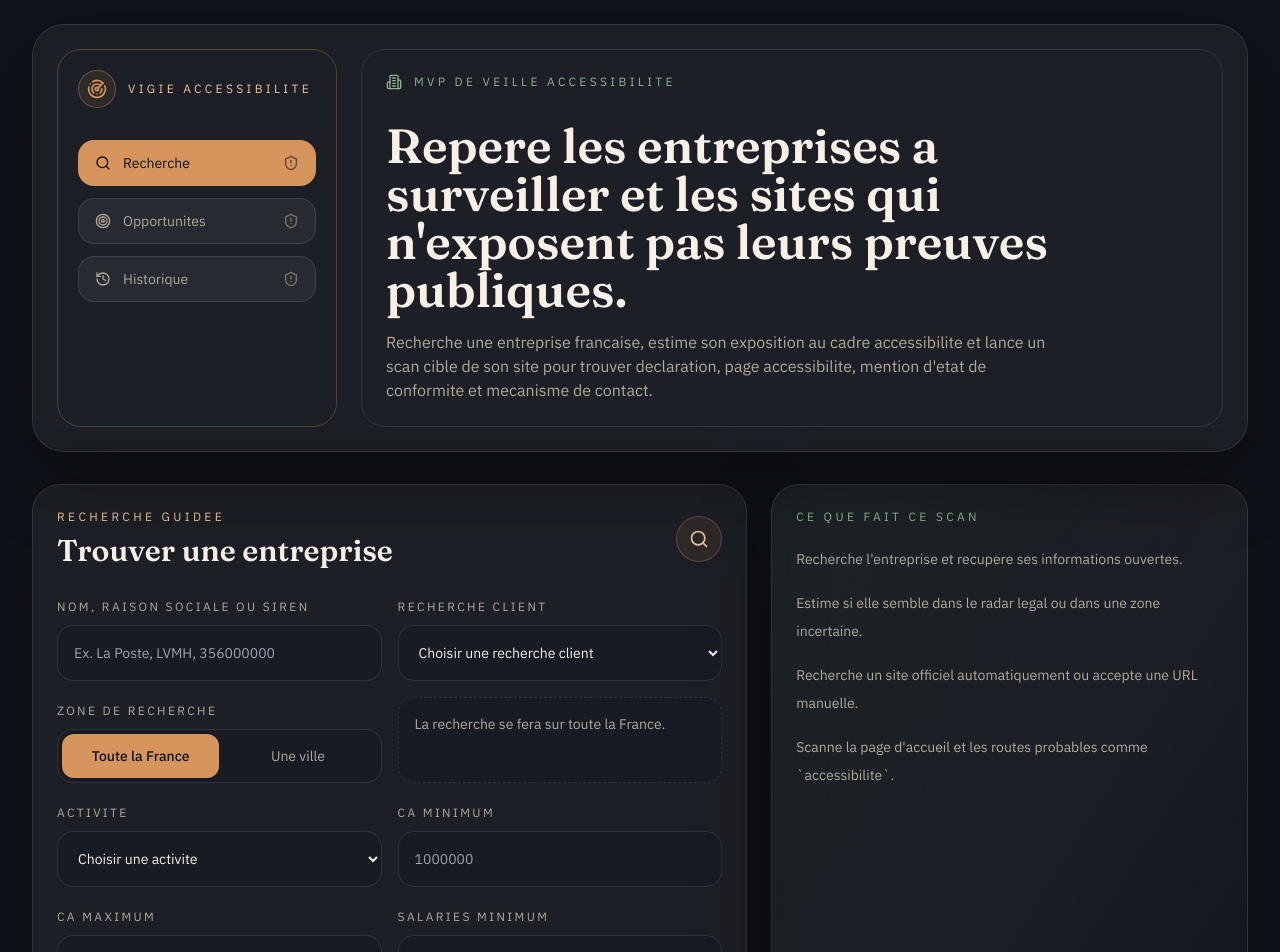
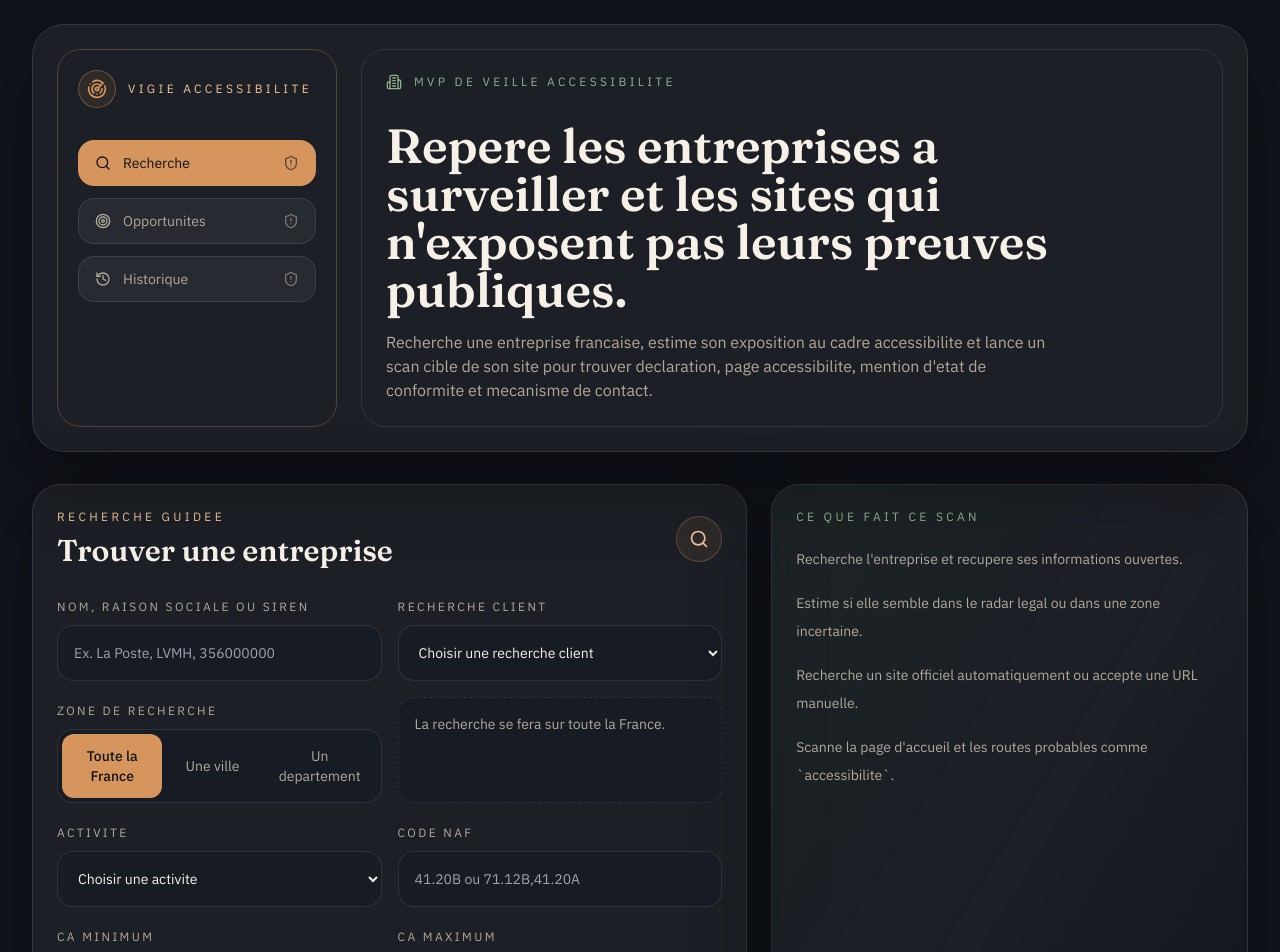
Before and after one commit to Valerie2805/vigie-accessibilite, a React (Vite) app: page / in a window 1280 px wide. Shown: the top 952 px of the page. Built offline with nearby package versions, Linux system fonts and the light colour scheme.

Commit message:
Ajout recherche par code NAF et departement

```diff
--- a/src/pages/Home.tsx
+++ b/src/pages/Home.tsx
@@ -21,36 +21,115 @@ import type { Company, EligibilityStatus, ScanStatus } from '@/types';
 type EligibilityFilter = 'tous' | EligibilityStatus;
 type AccessibilityFilter = 'tous' | 'sans_analyse' | ScanStatus;
 
+type ClientSearchPreset = {
+  value: string;
+  label: string;
+  group: string;
+  query?: string;
+  nafCodes?: string[];
+};
+
+const clientSearchPresets: ClientSearchPreset[] = [
+  {
+    value: 'agence-web',
+    label: 'Agence web',
+    group: 'Agences web',
+    query: 'agence web',
+  },
+  {
+    value: 'creation-site-internet',
+    label: 'Creation site internet',
+    group: 'Agences web',
+    query: 'creation site internet',
+  },
+  {
+    value: 'refonte-site-internet',
+    label: 'Refonte site internet',
+    group: 'Agences web',
+    query: 'refonte site internet',
+  },
+  {
+    value: 'studio-digital',
+    label: 'Studio digital',
+    group: 'Studios / freelances structures',
+    query: 'studio digital',
+  },
+  {
+    value: 'studio-web',
+    label: 'Studio web',
+    group: 'Studios / freelances structures',
+    query: 'studio web',
+  },
+  {
+    value: 'wordpress',
+    label: 'WordPress',
+    group: 'Studios / freelances structures',
+    query: 'WordPress',
+  },
+  {
+    value: 'site-vitrine',
+    label: 'Site vitrine',
+    group: 'Studios / freelances structures',
+    query: 'site vitrine',
+  },
+  {
+    value: 'communication-digitale',
+    label: 'Communication digitale',
+    group: 'Communication digitale',
+    query: 'communication digitale',
+  },
+  {
+    value: 'marketing-digital',
+    label: 'Marketing digital',
+    group: 'Communication digitale',
+    query: 'marketing digital',
+  },
+  {
+    value: 'strategie-digitale',
+    label: 'Strategie digitale',
+    group: 'Communication digitale',
+    query: 'strategie digitale',
+  },
+  {
+    value: 'bet',
+    label: "BET (Bureau d'etudes Techniques)",
+    group: 'BTP / ingenierie',
+    nafCodes: ['71.12B'],
+  },
+  {
+    value: 'entreprise-generale-construction',
+    label: 'Entreprise generale de construction',
+    group: 'BTP / ingenierie',
+    nafCodes: ['41.20A', '41.20B', '42.99Z'],
+  },
+  {
+    value: 'ingenierie-batiment',
+    label: 'Ingenierie du batiment',
+    group: 'BTP / ingenierie',
+    nafCodes: ['71.12B'],
+  },
+];
+
 const clientSearchOptions = [
   {
     label: 'Agences web',
-    keywords: [
-      'agence web',
-      'creation site internet',
-      'refonte site internet',
-    ],
+    options: clientSearchPresets.filter((option) => option.group === 'Agences web'),
   },
   {
     label: 'Studios / freelances structures',
-    keywords: ['studio digital', 'studio web', 'WordPress', 'site vitrine'],
+    options: clientSearchPresets.filter(
+      (option) => option.group === 'Studios / freelances structures',
+    ),
   },
   {
     label: 'Communication digitale',
-    keywords: [
-      'communication digitale',
-      'marketing digital',
-      'strategie digitale',
-    ],
+    options: clientSearchPresets.filter((option) => option.group === 'Communication digitale'),
   },
   {
     label: 'BTP / ingenierie',
-    keywords: [
-      "BET (Bureau d'etudes Techniques)",
-      'Entreprise generale de construction',
-      'Ingenierie du batiment',
-    ],
+    options: clientSearchPresets.filter((option) => option.group === 'BTP / ingenierie'),
   },
-] as const;
+];
 
 const activityOptions = [
   { value: '', label: 'Choisir une activite' },
@@ -78,9 +157,11 @@ export default function Home() {
   const [query, setQuery] = useState('');
   const [selectedClientSearch, setSelectedClientSearch] = useState('');
   const [city, setCity] = useState('');
-  const [searchScope, setSearchScope] = useState<'france' | 'city'>('france');
+  const [department, setDepartment] = useState('');
+  const [searchScope, setSearchScope] = useState<'france' | 'city' | 'department'>('france');
   const [selectedActivity, setSelectedActivity] = useState('');
   const [customActivity, setCustomActivity] = useState('');
+  const [nafCode, setNafCode] = useState('');
   const [minRevenue, setMinRevenue] = useState('');
   const [maxRevenue, setMaxRevenue] = useState('');
   const [minEmployees, setMinEmployees] = useState('');
@@ -96,6 +177,15 @@ export default function Home() {
   const [error, setError] = useState<string | null>(null);
 
   const metier = selectedActivity === 'autre' ? customActivity : selectedActivity;
+  const selectedClientPreset = clientSearchPresets.find(
+    (option) => option.value === selectedClientSearch,
+  );
+  const hasSearchCriteria =
+    query.trim().length >= 2 ||
+    metier.trim().length >= 2 ||
+    nafCode.trim().length >= 4 ||
+    (searchScope === 'city' && city.trim().length >= 2) ||
+    (searchScope === 'department' && department.trim().length >= 2);
 
   const filteredResults = useMemo(() => {
     return results.filter((company) => {
@@ -167,7 +257,9 @@ export default function Home() {
       const response = await searchCompanies(
         query,
         searchScope === 'city' ? city : undefined,
+        searchScope === 'department' ? department : undefined,
         metier,
+        nafCode,
         minRevenue ? Number(minRevenue) : undefined,
         maxRevenue ? Number(maxRevenue) : undefined,
         minEmployees ? Number(minEmployees) : undefined,
@@ -281,7 +373,10 @@ export default function Home() {
                 value={query}
                 onChange={(event) => {
                   setQuery(event.target.value);
-                  if (event.target.value !== selectedClientSearch) {
+                  if (
+                    event.target.value !== selectedClientPreset?.query ||
+                    selectedClientPreset?.nafCodes?.length
+                  ) {
                     setSelectedClientSearch('');
                   }
                 }}
@@ -297,8 +392,13 @@ export default function Home() {
               <select
                 value={selectedClientSearch}
                 onChange={(event) => {
+                  const selectedOption = clientSearchPresets.find(
+                    (option) => option.value === event.target.value,
+                  );
+
                   setSelectedClientSearch(event.target.value);
-                  setQuery(event.target.value);
+                  setQuery(selectedOption?.query ?? '');
+                  setNafCode(selectedOption?.nafCodes?.join(',') ?? '');
                 }}
                 className="h-14 w-full rounded-2xl border border-white/10 bg-ink-soft px-4 text-sm text-ivory outline-none transition focus:border-copper/50"
               >
@@ -307,9 +407,13 @@ export default function Home() {
                 </option>
                 {clientSearchOptions.map((group) => (
                   <optgroup key={group.label} label={group.label}>
-                    {group.keywords.map((keyword) => (
-                      <option key={keyword} value={keyword} className="bg-ink text-ivory">
-                        {keyword}
+                    {group.options.map((option) => (
+                      <option
+                        key={option.value}
+                        value={option.value}
+                        className="bg-ink text-ivory"
+                      >
+                        {option.label}
                       </option>
                     ))}
                   </optgroup>
@@ -327,6 +431,7 @@ export default function Home() {
                   onClick={() => {
                     setSearchScope('france');
                     setCity('');
+                    setDepartment('');
                   }}
                   className={
                     searchScope === 'france'
@@ -347,6 +452,17 @@ export default function Home() {
                 >
                   Une ville
                 </button>
+                <button
+                  type="button"
+                  onClick={() => setSearchScope('department')}
+                  className={
+                    searchScope === 'department'
+                      ? 'flex-1 rounded-xl bg-white/10 px-4 py-3 font-medium text-ivory'
+                      : 'flex-1 rounded-xl px-4 py-3 text-ivory-muted transition hover:text-ivory'
+                  }
+                >
+                  Un departement
+                </button>
               </div>
             </div>
 
@@ -360,6 +476,18 @@ export default function Home() {
                   onChange={(event) => setCity(event.target.value)}
                   className="h-14 w-full rounded-2xl border border-white/10 bg-ink-soft px-4 text-sm text-ivory outline-none transition focus:border-copper/50"
                   placeholder="Paris"
+                />
+              </label>
+            ) : searchScope === 'department' ? (
+              <label className="space-y-2">
+                <span className="text-xs uppercase tracking-[0.2em] text-ivory-muted">
+                  Departement
+                </span>
+                <input
+                  value={department}
+                  onChange={(event) => setDepartment(event.target.value)}
+                  className="h-14 w-full rounded-2xl border border-white/10 bg-ink-soft px-4 text-sm text-ivory outline-none transition focus:border-copper/50"
+                  placeholder="75, 69, 13, 974..."
                 />
               </label>
             ) : (
@@ -407,6 +535,23 @@ export default function Home() {
                 />
               </label>
             ) : null}
+
+            <label className="space-y-2">
+              <span className="text-xs uppercase tracking-[0.2em] text-ivory-muted">
+                Code NAF
+              </span>
+              <input
+                value={nafCode}
+                onChange={(event) => {
+                  setNafCode(event.target.value);
+                  if (selectedClientPreset?.nafCodes?.join(',') !== event.target.value) {
+                    setSelectedClientSearch('');
+                  }
+                }}
+                className="h-14 w-full rounded-2xl border border-white/10 bg-ink-soft px-4 text-sm text-ivory outline-none transition focus:border-copper/50"
+                placeholder="41.20B ou 71.12B,41.20A"
+              />
+            </label>
 
             <label className="space-y-2">
               <span className="text-xs uppercase tracking-[0.2em] text-ivory-muted">
@@ -473,8 +618,7 @@ export default function Home() {
             <button
               type="submit"
               disabled={
-                loading ||
-                (query.trim().length < 2 && metier.trim().length < 2)
+                loading || !hasSearchCriteria
               }
               className="inline-flex h-12 items-center gap-2 rounded-full bg-copper px-5 text-sm font-semibold text-ink transition hover:brightness-110 disabled:cursor-not-allowed disabled:opacity-50"
             >
@@ -487,8 +631,8 @@ export default function Home() {
             </button>
             <p className="text-sm text-ivory-muted">
               Recherche sur toute la France par defaut, puis filtrage optionnel par
-              ville, activite, chiffre d'affaires et nombre de salaries quand ces
-              donnees existent.
+              ville, departement, activite, code NAF, chiffre d'affaires et
+              nombre de salaries quand ces donnees existent.
             </p>
           </div>
 
@@ -742,7 +886,7 @@ export default function Home() {
           {!loading && filteredResults.length === 0 ? (
             <div className="rounded-[28px] border border-dashed border-white/15 bg-white/5 p-8 text-center text-sm text-ivory-muted">
               {results.length === 0
-                ? "Aucun resultat avec ces filtres. Essaie un metier plus large, une autre ville, ou retire les bornes de chiffre d'affaires."
+                ? "Aucun resultat avec ces filtres. Essaie un autre code NAF, une autre ville, un autre departement, ou retire certaines bornes."
                 : "Aucun resultat ne correspond aux filtres selectionnes. Essaie un autre statut ou un autre filtre accessibilite."}
             </div>
           ) : null}
--- a/src/utils/api.ts
+++ b/src/utils/api.ts
@@ -40,7 +40,9 @@ async function request<T>(input: string, init?: RequestInit) {
 export async function searchCompanies(
   query?: string,
   city?: string,
+  department?: string,
   metier?: string,
+  nafCode?: string,
   minRevenue?: number,
   maxRevenue?: number,
   minEmployees?: number,
@@ -53,8 +55,14 @@ export async function searchCompanies(
   if (city?.trim()) {
     url.searchParams.set('city', city.trim());
   }
+  if (department?.trim()) {
+    url.searchParams.set('department', department.trim());
+  }
   if (metier?.trim()) {
     url.searchParams.set('metier', metier.trim());
+  }
+  if (nafCode?.trim()) {
+    url.searchParams.set('nafCode', nafCode.trim());
   }
   if (typeof minRevenue === 'number' && !Number.isNaN(minRevenue)) {
     url.searchParams.set('minRevenue', String(minRevenue));
```
Also changed, not shown: 2 other files (tests, documents, lock files or other folders).
